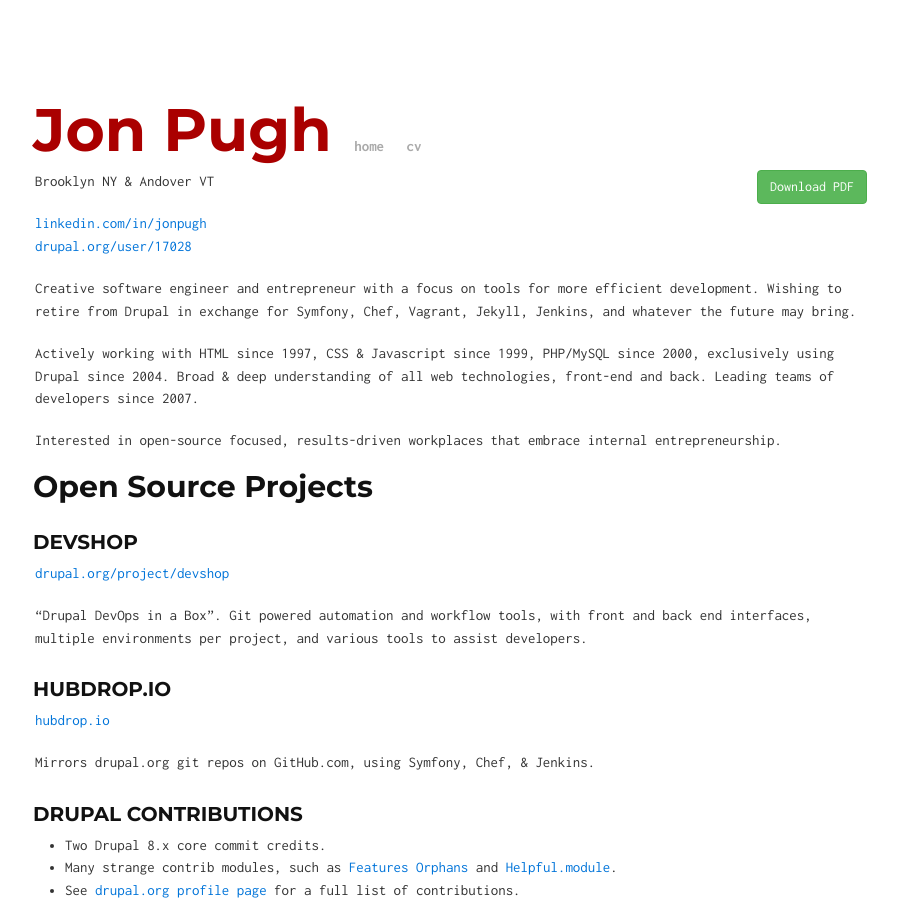
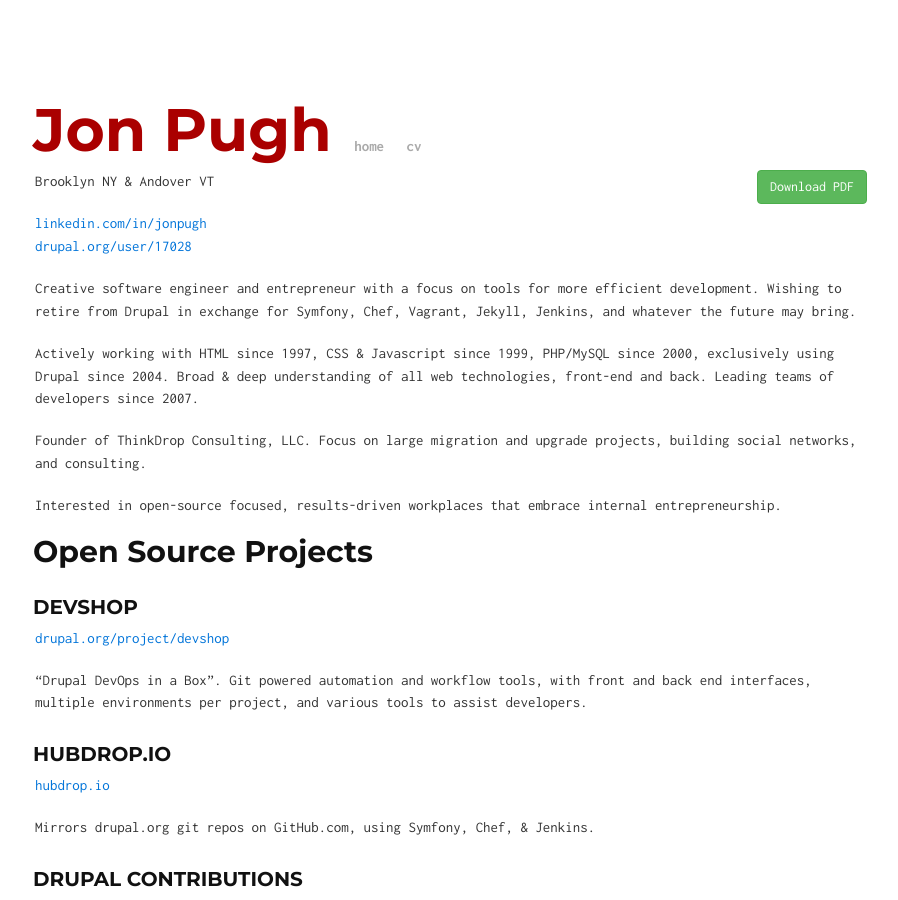
Before and after one commit to jonpugh/jonpugh.github.io, a Jekyll site: the page built from cv/index.md, in a window 1280 px wide and 900 px high. Shown: the whole window, without its empty margins (189-1087 px from the left). Built offline with Jekyll 4.4.1, drawn with Linux system fonts in a browser that asks for light colours; Markdown is read by kramdown in place of the engine named in the settings.

Commit message:
Update index.md

```diff
--- a/cv/index.md
+++ b/cv/index.md
@@ -10,6 +10,8 @@
 Creative software engineer and entrepreneur with a focus on tools for more efficient development.  Wishing to retire from Drupal in exchange for Symfony, Chef, Vagrant, Jekyll, Jenkins, and whatever the future may bring.
 
 Actively working with HTML since 1997, CSS & Javascript since 1999, PHP/MySQL since 2000, exclusively using Drupal since 2004.  Broad & deep understanding of all web technologies, front-end and back.  Leading teams of developers since 2007.
+
+Founder of ThinkDrop Consulting, LLC. Focus on large migration and upgrade projects, building social networks, and consulting.
 
 Interested in open-source focused, results-driven workplaces that embrace internal entrepreneurship.
 
```
